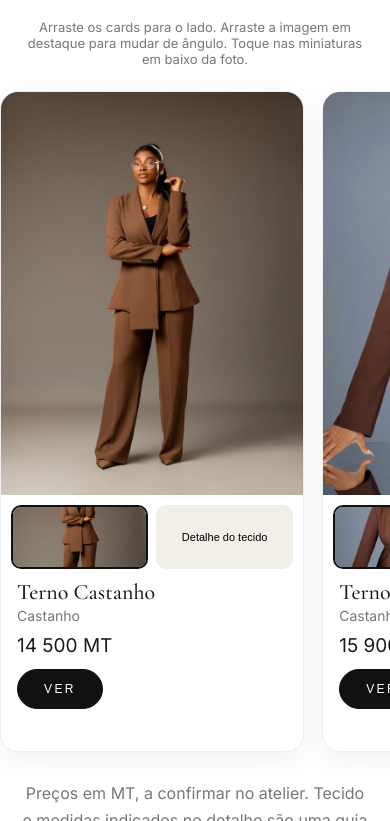
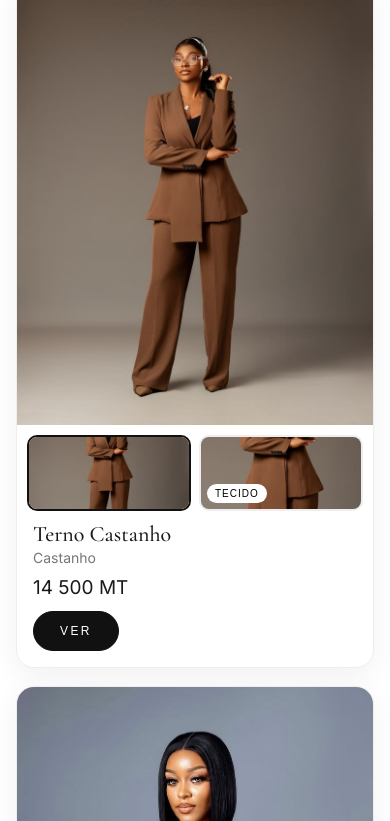
Before and after one commit to fernanda312/fem-terno, a plain HTML site: page loja.html in a window 390 px wide. Shown: the part 170-991 px from the top of the page. Drawn offline with nearby package versions, Linux system fonts and the light colour scheme.

Commit message:
Add files via upload

```diff
--- a/loja.html
+++ b/loja.html
@@ -11,22 +11,23 @@
 *{margin:0;padding:0;box-sizing:border-box}
 body{background:#fff;color:#1a1a1a;font-family:'Inter',sans-serif;overflow-x:hidden}
 .top{max-width:1200px;margin:0 auto;padding:22px 20px;display:flex;justify-content:space-between;align-items:center}
-.brand{font-family:'Cormorant Garamond',serif;letter-spacing:.35em;font-size:18px;text-transform:uppercase;text-decoration:none;color:#111}
+.brand{font-family:'Cormorant Garamond',serif;letter-spacing:.35em;font-size:18px;text-transform:uppercase;text-decoration:none;color:#111;white-space:nowrap}
 .top nav{display:flex;gap:18px;font-size:12px;letter-spacing:.2em;text-transform:uppercase}
 .top nav a{text-decoration:none;color:#111;opacity:.75}
 .head{text-align:center;padding:10px 20px 8px}
 .head h1{font-family:'Cormorant Garamond',serif;font-weight:400;font-size:clamp(36px,6vw,56px);letter-spacing:.1em;text-transform:uppercase}
 .head p{margin-top:6px;color:#555}
 .hint{text-align:center;font-size:13px;color:#777;padding:14px 20px}
-.strip{display:flex;gap:18px;overflow-x:auto;padding:10px 20px 28px;scroll-snap-type:x mandatory;cursor:grab}
-.strip.dragging{cursor:grabbing;scroll-snap-type:none}
-.card{flex:0 0 300px;scroll-snap-align:start;border:1px solid #eee;border-radius:18px;overflow:hidden;background:#fff;box-shadow:0 8px 30px rgba(0,0,0,.06)}
-.feat{aspect-ratio:3/4;background:#f2efe9;overflow:hidden;touch-action:pan-y}
-.feat img{width:100%;height:100%;object-fit:cover;display:block}
+.grid{display:grid;grid-template-columns:repeat(3,1fr);gap:20px;max-width:1200px;margin:0 auto;padding:16px 20px 28px}
+.card{border:1px solid #eee;border-radius:18px;overflow:hidden;background:#fff;box-shadow:0 8px 30px rgba(0,0,0,.06)}
+.feat{background:#f2efe9;overflow:hidden;touch-action:pan-y}
+.feat img{width:100%;height:auto;object-fit:contain;display:block}
 .thumbs{display:flex;gap:8px;padding:10px}
-.thumb{flex:1;border:2px solid #eee;border-radius:10px;overflow:hidden;padding:0;background:#f2efe9;cursor:pointer;height:64px}
+.thumb{flex:1;border:2px solid #eee;border-radius:10px;overflow:hidden;padding:0;background:#f2efe9;cursor:pointer;height:84px;position:relative}
 .thumb.active{border-color:#111}
 .thumb img{width:100%;height:100%;object-fit:cover;display:block}
+.thumb.zoomthumb img{transform:scale(1.8);transform-origin:50% 35%}
+.thumb.zoomthumb span{position:absolute;left:6px;bottom:6px;background:#fff;padding:4px 8px;border-radius:999px;font-size:10px;letter-spacing:.1em;text-transform:uppercase}
 .thumb span{font-size:11px;display:block;padding:18px 4px}
 .card h3{font-family:'Cormorant Garamond',serif;font-weight:500;font-size:22px;padding:0 16px}
 .cor{color:#777;padding:2px 16px;font-size:14px}
@@ -47,17 +48,17 @@ table{width:100%;border-collapse:collapse;margin-top:16px}
 th,td{text-align:left;padding:10px 8px;border-bottom:1px solid #eee;font-size:14px}
 th{font-family:'Cormorant Garamond',serif;font-size:17px;letter-spacing:.05em;width:38%}
 .close{float:right;border:1px solid #111;background:#fff;border-radius:999px;padding:9px 16px;cursor:pointer}
-@media(max-width:700px){.card{flex-basis:78vw}}
+@media(max-width:900px){.grid{grid-template-columns:repeat(2,1fr)}}
+@media(max-width:600px){.grid{grid-template-columns:1fr;gap:18px;padding:12px 16px 24px} .top{padding:16px} .brand{font-size:15px;letter-spacing:.22em} .top nav{gap:10px;font-size:11px} .thumb{height:76px}}
 </style>
 </head>
 <body>
 <header class="top"><a class="brand" href="index.html">FEM TERNO</a><nav><a href="index.html">Início</a><a href="estilista.html">Estilista</a><a href="loja.html">Loja</a></nav></header>
 <section class="head"><h1>Loja</h1><p>FEM TERNO — O poder feminino.</p></section>
-<p class="hint">Arraste os cards para o lado. Arraste a imagem em destaque para mudar de ângulo. Toque nas miniaturas em baixo da foto.</p>
-<div class="strip" id="strip">
+<div class="grid" id="grid">
     <article class="card" data-i="0">
       <div class="feat" data-i="0"><img src="images/terno-1.jpg" alt="Terno Castanho"></div>
-      <div class="thumbs"><button type="button" class="thumb active" data-i="0" data-j="0"><img src="images/terno-1.jpg" alt=""></button><button type="button" class="thumb zoomthumb" data-i="0" data-j="0"><span>Detalhe do tecido</span></button></div>
+      <div class="thumbs"><button type="button" class="thumb active" data-i="0" data-j="0"><img src="images/terno-1.jpg" alt=""></button><button type="button" class="thumb zoomthumb" data-i="0" data-j="0"><img src="" alt="" class="zoomimg"><span>Tecido</span></button></div>
       <h3>Terno Castanho</h3>
       <p class="cor">Castanho</p>
       <p class="price">14 500 MT</p>
@@ -65,7 +66,7 @@ th{font-family:'Cormorant Garamond',serif;font-size:17px;letter-spacing:.05em;wi
     </article>
     <article class="card" data-i="1">
       <div class="feat" data-i="1"><img src="images/terno-2.jpg" alt="Terno Castanho Escuro"></div>
-      <div class="thumbs"><button type="button" class="thumb active" data-i="1" data-j="0"><img src="images/terno-2.jpg" alt=""></button><button type="button" class="thumb zoomthumb" data-i="1" data-j="0"><span>Detalhe do tecido</span></button></div>
+      <div class="thumbs"><button type="button" class="thumb active" data-i="1" data-j="0"><img src="images/terno-2.jpg" alt=""></button><button type="button" class="thumb zoomthumb" data-i="1" data-j="0"><img src="" alt="" class="zoomimg"><span>Tecido</span></button></div>
       <h3>Terno Castanho Escuro</h3>
       <p class="cor">Castanho escuro</p>
       <p class="price">15 900 MT</p>
@@ -81,7 +82,7 @@ th{font-family:'Cormorant Garamond',serif;font-size:17px;letter-spacing:.05em;wi
     </article>
     <article class="card" data-i="3">
       <div class="feat" data-i="3"><img src="images/terno-4.jpg" alt="Terno Xadrez"></div>
-      <div class="thumbs"><button type="button" class="thumb active" data-i="3" data-j="0"><img src="images/terno-4.jpg" alt=""></button><button type="button" class="thumb zoomthumb" data-i="3" data-j="0"><span>Detalhe do tecido</span></button></div>
+      <div class="thumbs"><button type="button" class="thumb active" data-i="3" data-j="0"><img src="images/terno-4.jpg" alt=""></button><button type="button" class="thumb zoomthumb" data-i="3" data-j="0"><img src="" alt="" class="zoomimg"><span>Tecido</span></button></div>
       <h3>Terno Xadrez</h3>
       <p class="cor">Xadrez borgonha</p>
       <p class="price">15 500 MT</p>
@@ -89,7 +90,7 @@ th{font-family:'Cormorant Garamond',serif;font-size:17px;letter-spacing:.05em;wi
     </article>
     <article class="card" data-i="4">
       <div class="feat" data-i="4"><img src="images/terno-5.jpg" alt="Terno Creme"></div>
-      <div class="thumbs"><button type="button" class="thumb active" data-i="4" data-j="0"><img src="images/terno-5.jpg" alt=""></button><button type="button" class="thumb zoomthumb" data-i="4" data-j="0"><span>Detalhe do tecido</span></button></div>
+      <div class="thumbs"><button type="button" class="thumb active" data-i="4" data-j="0"><img src="images/terno-5.jpg" alt=""></button><button type="button" class="thumb zoomthumb" data-i="4" data-j="0"><img src="" alt="" class="zoomimg"><span>Tecido</span></button></div>
       <h3>Terno Creme</h3>
       <p class="cor">Creme</p>
       <p class="price">17 500 MT</p>
@@ -97,7 +98,7 @@ th{font-family:'Cormorant Garamond',serif;font-size:17px;letter-spacing:.05em;wi
     </article>
     <article class="card" data-i="5">
       <div class="feat" data-i="5"><img src="images/terno-6.jpg" alt="Terno Rosa Riscado"></div>
-      <div class="thumbs"><button type="button" class="thumb active" data-i="5" data-j="0"><img src="images/terno-6.jpg" alt=""></button><button type="button" class="thumb zoomthumb" data-i="5" data-j="0"><span>Detalhe do tecido</span></button></div>
+      <div class="thumbs"><button type="button" class="thumb active" data-i="5" data-j="0"><img src="images/terno-6.jpg" alt=""></button><button type="button" class="thumb zoomthumb" data-i="5" data-j="0"><img src="" alt="" class="zoomimg"><span>Tecido</span></button></div>
       <h3>Terno Rosa Riscado</h3>
       <p class="cor">Rosa riscado</p>
       <p class="price">14 900 MT</p>
@@ -105,7 +106,7 @@ th{font-family:'Cormorant Garamond',serif;font-size:17px;letter-spacing:.05em;wi
     </article>
     <article class="card" data-i="6">
       <div class="feat" data-i="6"><img src="images/terno-7.jpg" alt="Terno Azul Claro"></div>
-      <div class="thumbs"><button type="button" class="thumb active" data-i="6" data-j="0"><img src="images/terno-7.jpg" alt=""></button><button type="button" class="thumb zoomthumb" data-i="6" data-j="0"><span>Detalhe do tecido</span></button></div>
+      <div class="thumbs"><button type="button" class="thumb active" data-i="6" data-j="0"><img src="images/terno-7.jpg" alt=""></button><button type="button" class="thumb zoomthumb" data-i="6" data-j="0"><img src="" alt="" class="zoomimg"><span>Tecido</span></button></div>
       <h3>Terno Azul Claro</h3>
       <p class="cor">Azul claro</p>
       <p class="price">12 900 MT</p>
@@ -113,7 +114,7 @@ th{font-family:'Cormorant Garamond',serif;font-size:17px;letter-spacing:.05em;wi
     </article>
     <article class="card" data-i="7">
       <div class="feat" data-i="7"><img src="images/terno-8.jpg" alt="Terno Bege 3 Peças"></div>
-      <div class="thumbs"><button type="button" class="thumb active" data-i="7" data-j="0"><img src="images/terno-8.jpg" alt=""></button><button type="button" class="thumb zoomthumb" data-i="7" data-j="0"><span>Detalhe do tecido</span></button></div>
+      <div class="thumbs"><button type="button" class="thumb active" data-i="7" data-j="0"><img src="images/terno-8.jpg" alt=""></button><button type="button" class="thumb zoomthumb" data-i="7" data-j="0"><img src="" alt="" class="zoomimg"><span>Tecido</span></button></div>
       <h3>Terno Bege 3 Peças</h3>
       <p class="cor">Bege</p>
       <p class="price">18 500 MT</p>
@@ -129,7 +130,7 @@ th{font-family:'Cormorant Garamond',serif;font-size:17px;letter-spacing:.05em;wi
     </article>
     <article class="card" data-i="9">
       <div class="feat" data-i="9"><img src="images/loja-3.jpg" alt="Terno Vermelho"></div>
-      <div class="thumbs"><button type="button" class="thumb active" data-i="9" data-j="0"><img src="images/loja-3.jpg" alt=""></button><button type="button" class="thumb zoomthumb" data-i="9" data-j="0"><span>Detalhe do tecido</span></button></div>
+      <div class="thumbs"><button type="button" class="thumb active" data-i="9" data-j="0"><img src="images/loja-3.jpg" alt=""></button><button type="button" class="thumb zoomthumb" data-i="9" data-j="0"><img src="" alt="" class="zoomimg"><span>Tecido</span></button></div>
       <h3>Terno Vermelho</h3>
       <p class="cor">Vermelho</p>
       <p class="price">14 900 MT</p>
@@ -137,7 +138,7 @@ th{font-family:'Cormorant Garamond',serif;font-size:17px;letter-spacing:.05em;wi
     </article>
     <article class="card" data-i="10">
       <div class="feat" data-i="10"><img src="images/loja-4.jpg" alt="Terno Rosa Claro"></div>
-      <div class="thumbs"><button type="button" class="thumb active" data-i="10" data-j="0"><img src="images/loja-4.jpg" alt=""></button><button type="button" class="thumb zoomthumb" data-i="10" data-j="0"><span>Detalhe do tecido</span></button></div>
+      <div class="thumbs"><button type="button" class="thumb active" data-i="10" data-j="0"><img src="images/loja-4.jpg" alt=""></button><button type="button" class="thumb zoomthumb" data-i="10" data-j="0"><img src="" alt="" class="zoomimg"><span>Tecido</span></button></div>
       <h3>Terno Rosa Claro</h3>
       <p class="cor">Rosa claro</p>
       <p class="price">13 500 MT</p>
@@ -145,7 +146,7 @@ th{font-family:'Cormorant Garamond',serif;font-size:17px;letter-spacing:.05em;wi
     </article>
     <article class="card" data-i="11">
       <div class="feat" data-i="11"><img src="images/loja-5.jpg" alt="Terno Bordô com Gravata"></div>
-      <div class="thumbs"><button type="button" class="thumb active" data-i="11" data-j="0"><img src="images/loja-5.jpg" alt=""></button><button type="button" class="thumb zoomthumb" data-i="11" data-j="0"><span>Detalhe do tecido</span></button></div>
+      <div class="thumbs"><button type="button" class="thumb active" data-i="11" data-j="0"><img src="images/loja-5.jpg" alt=""></button><button type="button" class="thumb zoomthumb" data-i="11" data-j="0"><img src="" alt="" class="zoomimg"><span>Tecido</span></button></div>
       <h3>Terno Bordô com Gravata</h3>
       <p class="cor">Bordô</p>
       <p class="price">16 200 MT</p>
@@ -153,7 +154,7 @@ th{font-family:'Cormorant Garamond',serif;font-size:17px;letter-spacing:.05em;wi
     </article>
     <article class="card" data-i="12">
       <div class="feat" data-i="12"><img src="images/loja-6.jpg" alt="Terno Bordô com Lenço"></div>
-      <div class="thumbs"><button type="button" class="thumb active" data-i="12" data-j="0"><img src="images/loja-6.jpg" alt=""></button><button type="button" class="thumb zoomthumb" data-i="12" data-j="0"><span>Detalhe do tecido</span></button></div>
+      <div class="thumbs"><button type="button" class="thumb active" data-i="12" data-j="0"><img src="images/loja-6.jpg" alt=""></button><button type="button" class="thumb zoomthumb" data-i="12" data-j="0"><img src="" alt="" class="zoomimg"><span>Tecido</span></button></div>
       <h3>Terno Bordô com Lenço</h3>
       <p class="cor">Bordô</p>
       <p class="price">15 800 MT</p>
@@ -161,7 +162,7 @@ th{font-family:'Cormorant Garamond',serif;font-size:17px;letter-spacing:.05em;wi
     </article>
     <article class="card" data-i="13">
       <div class="feat" data-i="13"><img src="images/loja-8.jpg" alt="Terno Branco com Gravata Preta"></div>
-      <div class="thumbs"><button type="button" class="thumb active" data-i="13" data-j="0"><img src="images/loja-8.jpg" alt=""></button><button type="button" class="thumb zoomthumb" data-i="13" data-j="0"><span>Detalhe do tecido</span></button></div>
+      <div class="thumbs"><button type="button" class="thumb active" data-i="13" data-j="0"><img src="images/loja-8.jpg" alt=""></button><button type="button" class="thumb zoomthumb" data-i="13" data-j="0"><img src="" alt="" class="zoomimg"><span>Tecido</span></button></div>
       <h3>Terno Branco com Gravata Preta</h3>
       <p class="cor">Branco</p>
       <p class="price">18 500 MT</p>
@@ -169,7 +170,7 @@ th{font-family:'Cormorant Garamond',serif;font-size:17px;letter-spacing:.05em;wi
     </article>
     <article class="card" data-i="14">
       <div class="feat" data-i="14"><img src="images/loja-9.jpg" alt="Terno Branco com Faixa"></div>
-      <div class="thumbs"><button type="button" class="thumb active" data-i="14" data-j="0"><img src="images/loja-9.jpg" alt=""></button><button type="button" class="thumb zoomthumb" data-i="14" data-j="0"><span>Detalhe do tecido</span></button></div>
+      <div class="thumbs"><button type="button" class="thumb active" data-i="14" data-j="0"><img src="images/loja-9.jpg" alt=""></button><button type="button" class="thumb zoomthumb" data-i="14" data-j="0"><img src="" alt="" class="zoomimg"><span>Tecido</span></button></div>
       <h3>Terno Branco com Faixa</h3>
       <p class="cor">Branco</p>
       <p class="price">17 900 MT</p>
@@ -177,7 +178,7 @@ th{font-family:'Cormorant Garamond',serif;font-size:17px;letter-spacing:.05em;wi
     </article>
     <article class="card" data-i="15">
       <div class="feat" data-i="15"><img src="images/loja-10.jpg" alt="Terno Amarelo"></div>
-      <div class="thumbs"><button type="button" class="thumb active" data-i="15" data-j="0"><img src="images/loja-10.jpg" alt=""></button><button type="button" class="thumb zoomthumb" data-i="15" data-j="0"><span>Detalhe do tecido</span></button></div>
+      <div class="thumbs"><button type="button" class="thumb active" data-i="15" data-j="0"><img src="images/loja-10.jpg" alt=""></button><button type="button" class="thumb zoomthumb" data-i="15" data-j="0"><img src="" alt="" class="zoomimg"><span>Tecido</span></button></div>
       <h3>Terno Amarelo</h3>
       <p class="cor">Amarelo</p>
       <p class="price">14 500 MT</p>
@@ -185,7 +186,7 @@ th{font-family:'Cormorant Garamond',serif;font-size:17px;letter-spacing:.05em;wi
     </article>
     <article class="card" data-i="16">
       <div class="feat" data-i="16"><img src="images/loja-11.jpg" alt="Terno Branco Smoking"></div>
-      <div class="thumbs"><button type="button" class="thumb active" data-i="16" data-j="0"><img src="images/loja-11.jpg" alt=""></button><button type="button" class="thumb zoomthumb" data-i="16" data-j="0"><span>Detalhe do tecido</span></button></div>
+      <div class="thumbs"><button type="button" class="thumb active" data-i="16" data-j="0"><img src="images/loja-11.jpg" alt=""></button><button type="button" class="thumb zoomthumb" data-i="16" data-j="0"><img src="" alt="" class="zoomimg"><span>Tecido</span></button></div>
       <h3>Terno Branco Smoking</h3>
       <p class="cor">Branco, lapela preta</p>
       <p class="price">19 500 MT</p>
@@ -201,7 +202,7 @@ th{font-family:'Cormorant Garamond',serif;font-size:17px;letter-spacing:.05em;wi
     </article>
     <article class="card" data-i="18">
       <div class="feat" data-i="18"><img src="images/loja-14.jpg" alt="Terno Preto Riscado"></div>
-      <div class="thumbs"><button type="button" class="thumb active" data-i="18" data-j="0"><img src="images/loja-14.jpg" alt=""></button><button type="button" class="thumb zoomthumb" data-i="18" data-j="0"><span>Detalhe do tecido</span></button></div>
+      <div class="thumbs"><button type="button" class="thumb active" data-i="18" data-j="0"><img src="images/loja-14.jpg" alt=""></button><button type="button" class="thumb zoomthumb" data-i="18" data-j="0"><img src="" alt="" class="zoomimg"><span>Tecido</span></button></div>
       <h3>Terno Preto Riscado</h3>
       <p class="cor">Preto riscado</p>
       <p class="price">15 500 MT</p>
@@ -250,10 +251,7 @@ document.querySelectorAll('.feat').forEach(function(f){
     sx=null;
   },{passive:true});
 });
-var strip=document.getElementById('strip'); var down=false, sx2=0, sl=0;
-strip.addEventListener('pointerdown',function(e){down=true; sx2=e.clientX; sl=strip.scrollLeft; strip.classList.add('dragging');});
-window.addEventListener('pointerup',function(){down=false; strip.classList.remove('dragging');});
-strip.addEventListener('pointermove',function(e){if(!down) return; strip.scrollLeft=sl-(e.clientX-sx2);});
+document.querySelectorAll('.thumb.zoomthumb').forEach(function(z){ var i=parseInt(z.dataset.i); var img=z.querySelector('.zoomimg'); if(img) img.src=PRODUCTS[i].imgs[0]; });
 var modal=document.getElementById('modal');
 function openM(i){
   var p=PRODUCTS[i];
```
Also changed, not shown: estilista.html (+1 -0 lines), index.html (+13 -14 lines).
